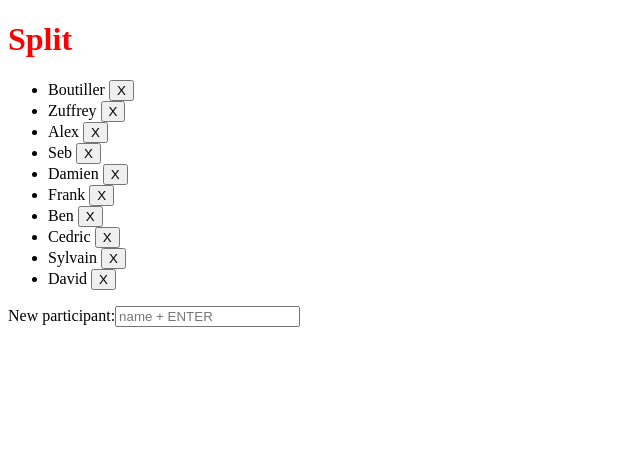
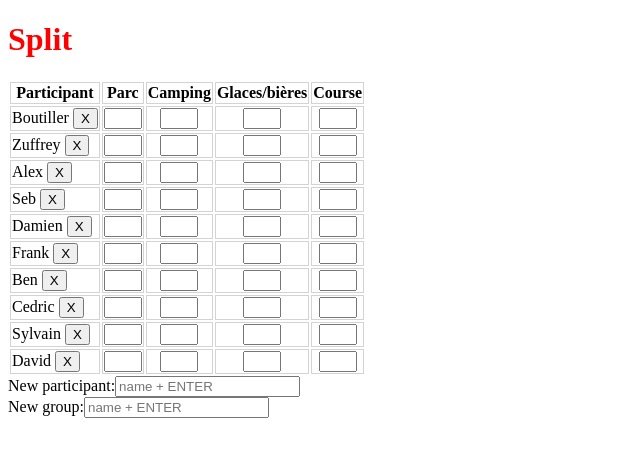
Before and after one commit to jeanmonod/split, a Vue app: page / in a window 1280 px wide. Shown: the top 456 px of the page, without its empty margins (0-640 px from the left). Built offline with nearby package versions, Linux system fonts and the light colour scheme.

Commit message:
Allow to add groups

```diff
--- a/src/components/Split.vue
+++ b/src/components/Split.vue
@@ -1,13 +1,23 @@
 <template>
   <div class="split">
     <h1>Split</h1>
-    <ul>
-      <li v-for="(p, index) in this.$store.state.participants">
-        {{ p }} <button @click="removeParticipant(index)">X</button>
-      </li>
-    </ul>
+    <table>
+      <tr>
+        <th>Participant</th>
+        <th v-for="group in $store.state.groups">{{ group }}</th>
+      </tr>
+      <tr v-for="(p, index) in $store.state.participants">
+        <td>{{ p }} <button @click="removeParticipant(index)">X</button></td>
+        <th v-for="g in $store.state.groups">
+          <input class="amount" />
+        </th>
+      </tr>
+    </table>
     <label for="newParticipantInput">New participant:</label>
-    <input id="newParticipantInput" @keyup.enter="addParticipant()" v-model="newName" placeholder="name + ENTER">
+    <input id="newParticipantInput" @keyup.enter="addParticipant()" v-model="newParticipantName" placeholder="name + ENTER">
+    <br />
+    <label for="newGroupInput">New group:</label>
+    <input id="newGroupInput" @keyup.enter="addGroup()" v-model="newGroupName" placeholder="name + ENTER">
   </div>
 </template>
 
@@ -16,21 +26,31 @@ export default {
   name: 'Split',
   data: function () {
     return {
-      newName: ''
+      newParticipantName: '',
+      newGroupName: ''
     }
   },
   props: {
   },
   methods: {
+    addParticipant() {
+      if (this.newParticipantName.length > 0) {
+        this.$store.dispatch('addParticipant', this.newParticipantName);
+      }
+      this.newParticipantName = '';
+    },
     removeParticipant(position) {
-      this.$store.dispatch('removeParticipant', position);
+        this.$store.dispatch('removeParticipant', position);
     },
-    addParticipant() {
-      if (this.newName.length > 0) {
-        this.$store.dispatch('addParticipant', this.newName);
+    addGroup() {
+      if (this.newGroupName.length > 0) {
+        this.$store.dispatch('addGroup', this.newGroupName);
       }
-      this.newName = '';
-    }
+      this.newGroupName = '';
+    },
+    removeGroup(position) {
+      this.$store.dispatch('removeGroup', position);
+    },
   },
 }
 </script>
@@ -39,5 +59,11 @@ export default {
 h1 {
   color: red;
 }
+td, th {
+  border: 1px solid lightgrey;
+}
+input.amount {
+  width: 30px;
+}
 
 </style>
--- a/src/store.js
+++ b/src/store.js
@@ -5,7 +5,8 @@ Vue.use(Vuex)
 
 export default new Vuex.Store({
   state: {
-    participants: ['Boutiller', 'Zuffrey', 'Alex', 'Seb', 'Damien', 'Frank', 'Ben', 'Cedric', 'Sylvain', 'David']
+    participants: ['Boutiller', 'Zuffrey', 'Alex', 'Seb', 'Damien', 'Frank', 'Ben', 'Cedric', 'Sylvain', 'David'],
+    groups: ['Parc','Camping', 'Glaces/bières', 'Course']
   },
   mutations: {
     addParticipant (state, name) {
@@ -13,6 +14,12 @@ export default new Vuex.Store({
     },
     removeParticipant(state, position) {
       state.participants.splice(position, 1);
+    },
+    addGroup (state, name) {
+      state.groups.push(name);
+    },
+    removeGroup(state, position) {
+      state.group.splice(position, 1);
     }
   },
   actions: {
@@ -21,6 +28,12 @@ export default new Vuex.Store({
     },
     removeParticipant(context, position) {
       context.commit('removeParticipant', position);
+    },
+    addGroup(context, name) {
+        context.commit('addGroup', name);
+    },
+    removeGroup(context, position) {
+        context.commit('removeGroup', position);
     }
   }
 })
```
